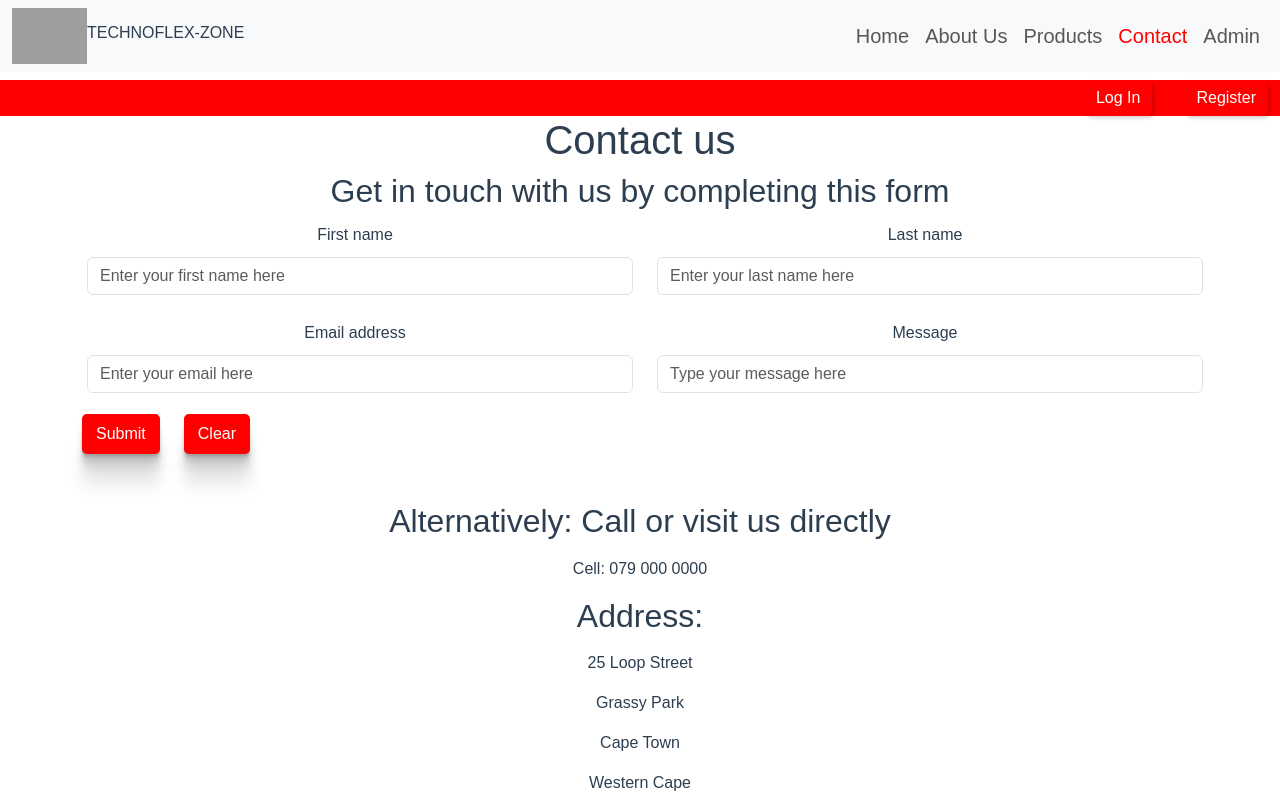
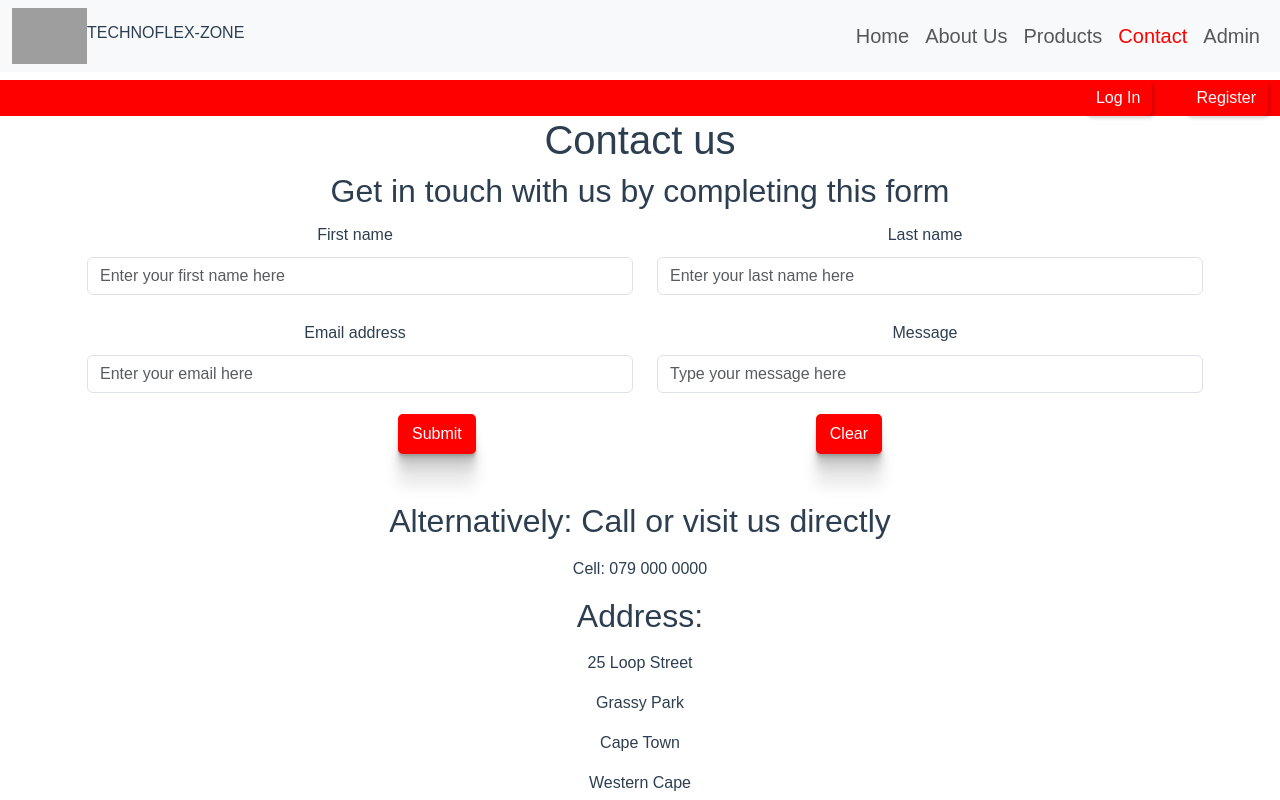
Before and after one commit to sjodie1157/nodeEOMP, a Vue app: page /contact in a window 1280 px wide. Shown: the top 800 px of the page. Built offline with nearby package versions, Linux system fonts and the light colour scheme; grey boxes are pictures that could not be loaded; a web font is replaced by a local one.

Commit message:
fixed contact page alignement

```diff
--- a/src/views/ContactView.vue
+++ b/src/views/ContactView.vue
@@ -27,7 +27,7 @@
                         v-model="formData.userMessage">
                 </div>
             </div>
-            <div class="mt-3 d-flex">
+            <div class="mt-3 d-flex justify-content-evenly">
                 <button type="submit" class="btn btn-primary me-4" @click="submitBtn">Submit</button>
                 <button type="button" class="btn btn-secondary" @click="clearInput">Clear</button>
             </div>
```
